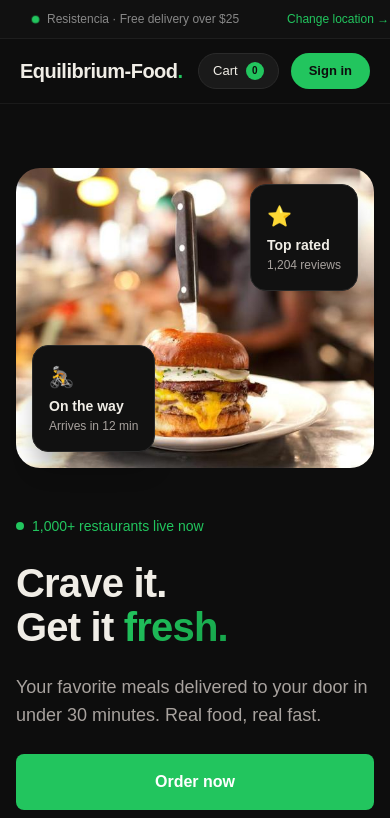
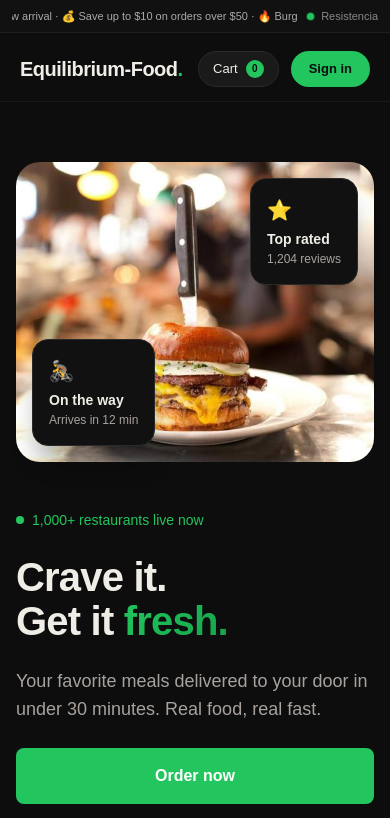
Before and after one commit to thestrokes1/Equilibrium-Food, a React (Vite) app: page / in a window 390 px wide. Shown: the top 818 px of the page. Built offline with nearby package versions, Linux system fonts and the light colour scheme.

Commit message:
topbar: promo left, location right, mobile optimized

```diff
--- a/src/components/layout/TopBar.css
+++ b/src/components/layout/TopBar.css
@@ -1,8 +1,7 @@
 .topbar {
   display: flex;
   align-items: center;
-  justify-content: space-between;
-  padding: 10px 32px;
+  padding: 8px 24px;
   background: #111111;
   border-bottom: 1px solid #1e1e1e;
   font-size: 12px;
@@ -11,39 +10,20 @@
   position: sticky;
   top: 0;
   z-index: 100;
+  gap: 16px;
 }
 
-.topbar-dot {
-  display: inline-block;
-  width: 7px;
-  height: 7px;
-  background: #22c55e;
-  border-radius: 50%;
-  margin-right: 8px;
-  animation: pulse 2s infinite;
-}
-
-@keyframes pulse {
-  0%, 100% { opacity: 1; }
-  50%       { opacity: 0.3; }
-}
-
-.topbar-left {
-  display: flex;
-  align-items: center;
-  white-space: nowrap;
-}
-
+/* ── TICKER: left, fills all remaining space ── */
 .ticker-wrap {
   flex: 1;
   overflow: hidden;
-  margin: 0 24px;
+  min-width: 0;
 }
 
 .ticker {
   display: inline-block;
   white-space: nowrap;
-  color: #888888;
+  color: #aaaaaa;
   font-size: 12px;
   animation: tick 22s linear infinite;
 }
@@ -53,17 +33,57 @@
   100% { transform: translateX(-50%); }
 }
 
-.topbar-right {
+/* ── LOCATION: right side, always visible ── */
+.topbar-location {
+  display: flex;
+  align-items: center;
+  gap: 7px;
   background: none;
   border: none;
-  color: #22c55e;
+  color: #888888;
   font-size: 12px;
   font-family: 'Outfit', sans-serif;
   cursor: pointer;
   white-space: nowrap;
+  flex-shrink: 0;
   padding: 0;
+  transition: color 0.2s;
 }
 
-.topbar-right:hover {
-  text-decoration: underline;
+.topbar-location:hover {
+  color: #f0ede6;
 }
+
+.topbar-dot {
+  display: inline-block;
+  width: 7px;
+  height: 7px;
+  background: #22c55e;
+  border-radius: 50%;
+  flex-shrink: 0;
+  animation: pulse 2s infinite;
+}
+
+@keyframes pulse {
+  0%, 100% { opacity: 1; }
+  50%       { opacity: 0.3; }
+}
+
+/* Full text visible on desktop */
+.location-full  { display: inline; }
+.location-short { display: none;   }
+
+/* ── MOBILE: ticker stays, location shrinks to city only ── */
+@media (max-width: 550px) {
+  .topbar {
+    padding: 7px 12px;
+    gap: 10px;
+  }
+
+  .ticker { font-size: 11px; }
+
+  .topbar-location { font-size: 11px; }
+
+  .location-full  { display: none;   }
+  .location-short { display: inline; }
+}
--- a/src/components/layout/TopBar.jsx
+++ b/src/components/layout/TopBar.jsx
@@ -12,16 +12,19 @@ export default function TopBar() {
 
   return (
     <div className="topbar">
-      <div className="topbar-left">
-        <span className="topbar-dot" />
-        Resistencia · Free delivery over $25
-      </div>
 
+      {/* LEFT — promo ticker, takes all remaining space */}
       <div className="ticker-wrap" aria-hidden="true">
         <div className="ticker">{ticker}&nbsp;&nbsp;&nbsp;&nbsp;{ticker}</div>
       </div>
 
-      <button className="topbar-right">Change location →</button>
+      {/* RIGHT — location always visible, shrinks on mobile */}
+      <button className="topbar-location">
+        <span className="topbar-dot" />
+        <span className="location-full">Resistencia · Free delivery over $25</span>
+        <span className="location-short">Resistencia</span>
+      </button>
+
     </div>
   );
 }
```
